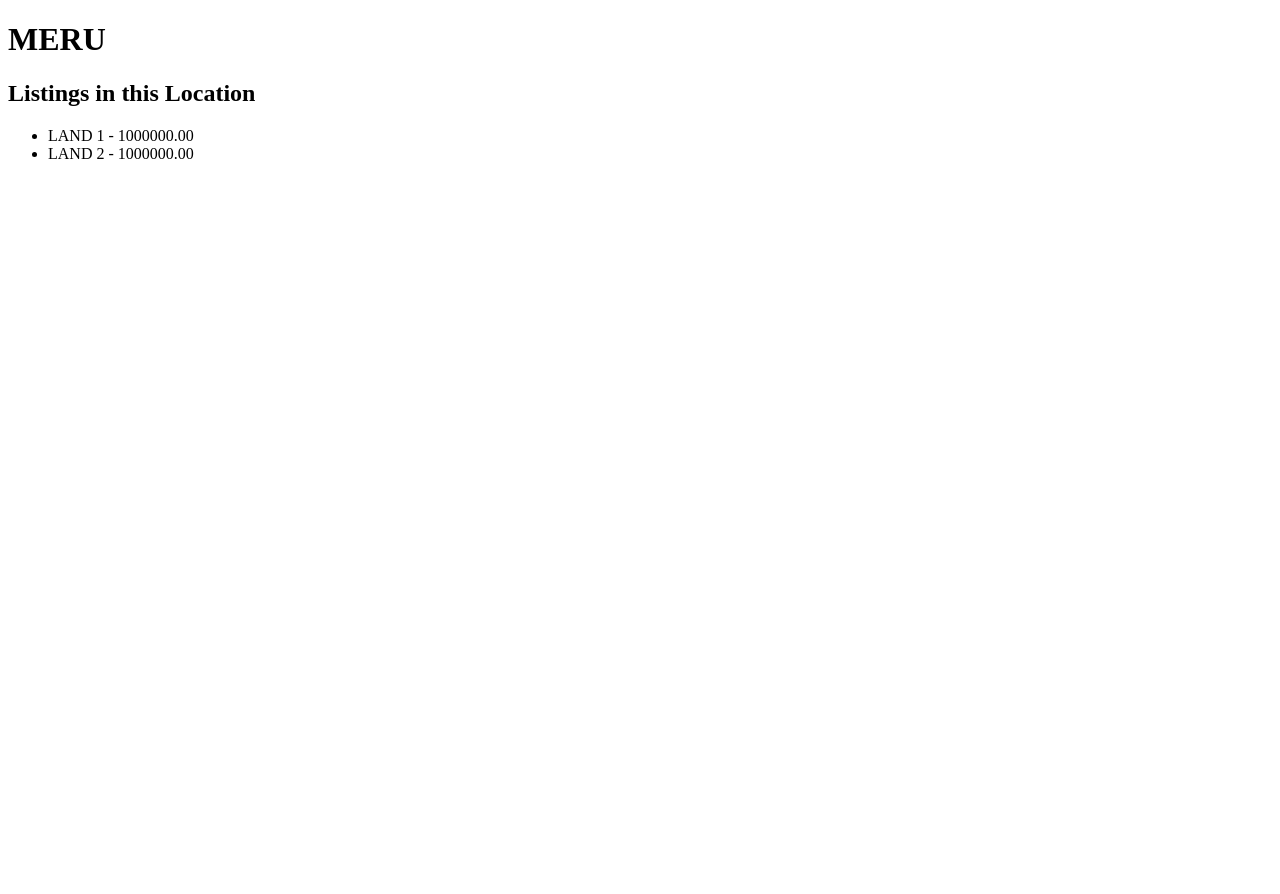
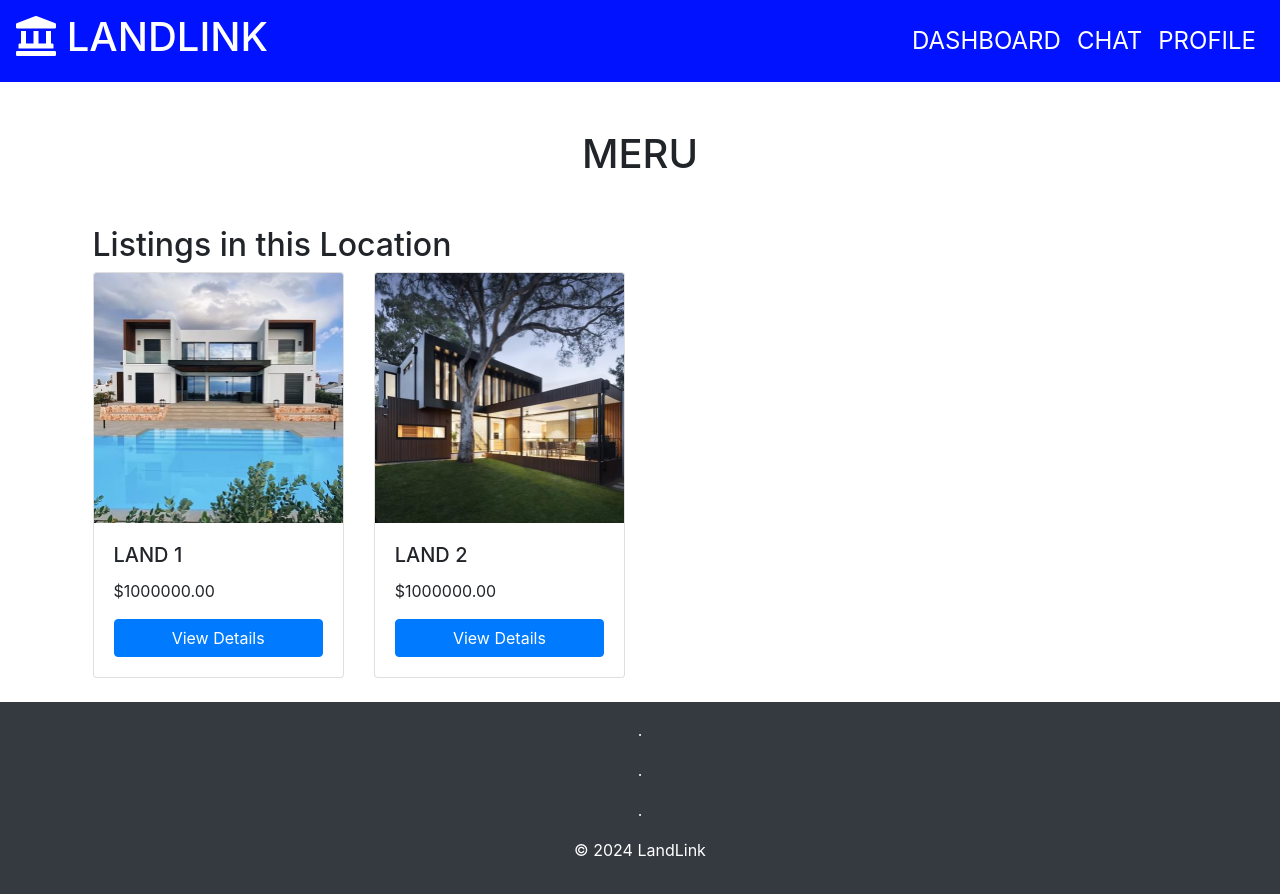
Before and after one commit to peter-sigma/portfolio, a Django app: page /buyer/location/1/ in a window 1280 px wide. Before the commit the page ends 159 px from the top, so only its background shows below. Run offline with Django 5.2, Linux system fonts and the light colour scheme; data comes from the database, SQL or seed files in the repository; some libraries are stand-ins or nearby versions.

```diff
--- a/landlink/buyer/templates/buyer/land_by_location.html
+++ b/landlink/buyer/templates/buyer/land_by_location.html
@@ -1,19 +1,53 @@
-<!-- buyer/templates/buyer/land_by_location.html -->
-<!DOCTYPE html>
-<html lang="en">
-<head>
-    <meta charset="UTF-8">
-    <meta name="viewport" content="width=device-width, initial-scale=1.0">
-    <title>{{ location.name }}</title>
-</head>
-<body>
-    <h1>{{ location.name }}</h1>
+{% extends 'static_pages/base.html' %}
+{% load static %}
 
-    <h2>Listings in this Location</h2>
-    <ul>
-        {% for listing in listings %}
-            <li>{{ listing.title }} - {{ listing.price }}</li>
-        {% endfor %}
-    </ul>
-</body>
-</html>
+{% block title %}
+    {{ location.name }} - LandLink
+{% endblock %}
+
+{% block navbar_links %}
+<li class="nav-item">
+    <a class="nav-link" href="#" style="color: white; text-transform: uppercase; font-size: 1.5rem;">Dashboard</a>
+</li>
+<li class="nav-item">
+    <a class="nav-link" href="#" style="color: white; text-transform: uppercase; font-size: 1.5rem;">Chat</a>
+</li>
+<li class="nav-item">
+    <a class="nav-link" href="#" style="color: white; text-transform: uppercase; font-size: 1.5rem;">Profile</a>
+</li>
+{% endblock %}
+
+{% block content %}
+<div class="container" style="width: 90%;">
+    <h1 class="mt-5 text-center">{{ location.name }}</h1>
+
+    <div class="mt-5">
+        <h2>Listings in this Location</h2>
+        <div class="row">
+            {% for listing in listings %}
+                <div class="col-lg-3 col-md-4 col-sm-6 mb-4">
+                    <div class="card h-100">
+                        <img src="{{ listing.image.url }}" class="card-img-top" alt="{{ listing.title }}">
+                        <div class="card-body d-flex flex-column">
+                            <h5 class="card-title">{{ listing.title }}</h5>
+                            <p class="card-text">${{ listing.price }}</p>
+                            <a href="#" class="btn btn-primary mt-auto">View Details</a>
+                        </div>
+                    </div>
+                </div>
+            {% endfor %}
+        </div>
+    </div>
+</div>
+{% endblock %}
+
+{% block footer %}
+<footer class="footer bg-dark text-white py-3">
+    <div class="container text-center">
+        <p>.</p>
+        <p>.</p>
+        <p>.</p>
+        <p>&copy; 2024 LandLink</p>
+    </div>
+</footer>
+{% endblock %}
--- a/landlink/landlink/settings.py
+++ b/landlink/landlink/settings.py
@@ -18,8 +18,7 @@ import os
 
 # Build paths inside the project like this: BASE_DIR / 'subdir'.
 BASE_DIR = Path(__file__).resolve().parent.parent
-MEDIA_URL = '/media/'
-MEDIA_ROOT = os.path.join(BASE_DIR, 'media')
+
 
 # Quick-start development settings - unsuitable for production
 # See https://docs.djangoproject.com/en/5.0/howto/deployment/checklist/
@@ -130,6 +129,8 @@ STATICFILES_DIRS = [
     # For example:
     BASE_DIR / 'static',
 ]
+MEDIA_URL = '/media/'
+MEDIA_ROOT = os.path.join(BASE_DIR, 'media')
 
 # Default primary key field type
 # https://docs.djangoproject.com/en/5.0/ref/settings/#default-auto-field
```
Also changed, not shown: landlink/media/land_images/Killers.2010.bestmovies1000.MP4_snapshot_00.04.31.068.jpg (renamed from landlink/land_images/Killers.2010.bestmovies1000.MP4_snapshot_00.04.31.068.jpg), landlink/media/land_images/Killers.2010.bestmovies1000.MP4_snapshot_00.04.31.068_6SrVgBm.jpg (renamed from landlink/land_images/Killers.2010.bestmovies1000.MP4_snapshot_00.04.31.068_6SrVgBm.jpg), landlink/media/land_images/Killers.2010.bestmovies1000.MP4_snapshot_00.04.31.068_PYpJhMS.jpg (renamed from landlink/land_images/Killers.2010.bestmovies1000.MP4_snapshot_00.04.31.068_PYpJhMS.jpg), landlink/media/land_images/Killers.2010.bestmovies1000.MP4_snapshot_00.04.31.068_XzXSTzm.jpg (renamed from landlink/land_images/Killers.2010.bestmovies1000.MP4_snapshot_00.04.31.068_XzXSTzm.jpg), landlink/media/land_images/Killers.2010.bestmovies1000.MP4_snapshot_00.04.31.068_gHSQUmN.jpg (renamed from landlink/land_images/Killers.2010.bestmovies1000.MP4_snapshot_00.04.31.068_gHSQUmN.jpg), landlink/media/land_images/Screenshot_21.png (renamed from landlink/land_images/Screenshot_21.png), landlink/media/land_images/img_1.jpg (renamed from landlink/land_images/img_1.jpg), landlink/media/land_images/img_1_BcCHwqI.jpg (renamed from landlink/land_images/img_1_BcCHwqI.jpg), landlink/media/land_images/img_3.jpg (renamed from landlink/land_images/img_3.jpg), landlink/media/land_images/img_3_fMbAawe.jpg (renamed from landlink/land_images/img_3_fMbAawe.jpg), landlink/media/land_images/img_6.jpg (renamed from landlink/land_images/img_6.jpg), landlink/media/land_images/img_8.jpg (renamed from landlink/land_images/img_8.jpg).
